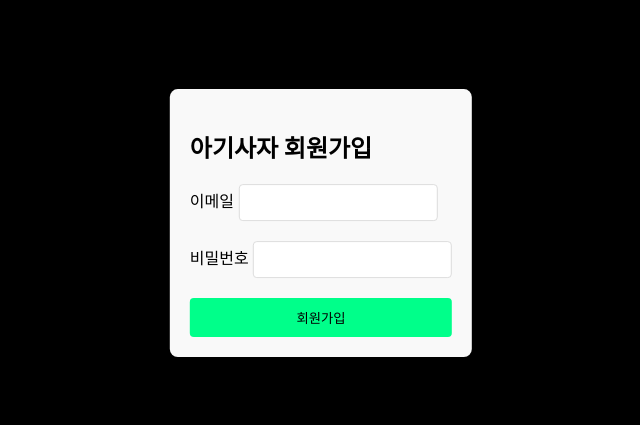
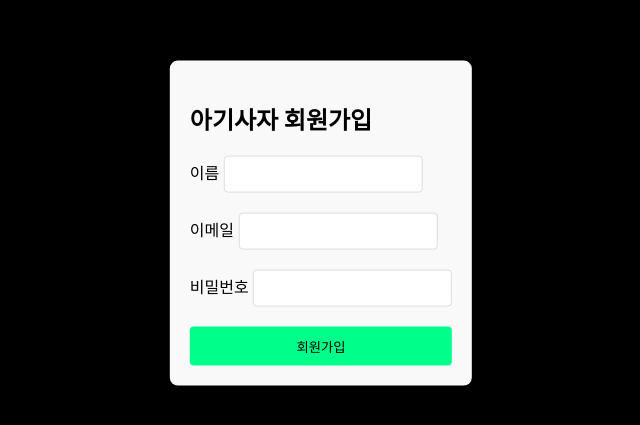
Before and after one commit to nonsann/LIKE-LION-FRONT, a React (Create React App) app: page /signup in a window 1280 px wide. Shown: the part 177-602 px from the top of the page, without its empty margins (319-959 px from the left). Built offline with nearby package versions, Linux system fonts and the light colour scheme.

Commit message:
ADD : add name for signup page

```diff
--- a/src/components/Signup.js
+++ b/src/components/Signup.js
@@ -3,13 +3,14 @@
 import './Signup.css';
 
 function Signup() {
+  const [name, setName] = useState('');
   const [email, setEmail] = useState('');
   const [password, setPassword] = useState('');
   const navigate = useNavigate();
 
   const handleSubmit = (e) => {
     e.preventDefault();
-    console.log('회원가입:', email, password);
+    console.log('회원가입:', name, email, password);
     navigate('/');
   };
 
@@ -17,6 +18,15 @@
     <div className="signup-container"> {/* CSS 클래스 적용 */}
       <h2>아기사자 회원가입</h2>
       <form onSubmit={handleSubmit} className="signup-form"> {/* CSS 클래스 적용 */}
+        <div>
+          <label>이름 </label>
+          <input
+            type="text"
+            value={name}
+            onChange={(e) => setName(e.target.value)}
+            required
+          />
+        </div>
         <div>
           <label>이메일 </label>
           <input
```
Also changed, not shown: 1 other file (tests, documents, lock files or other folders).
